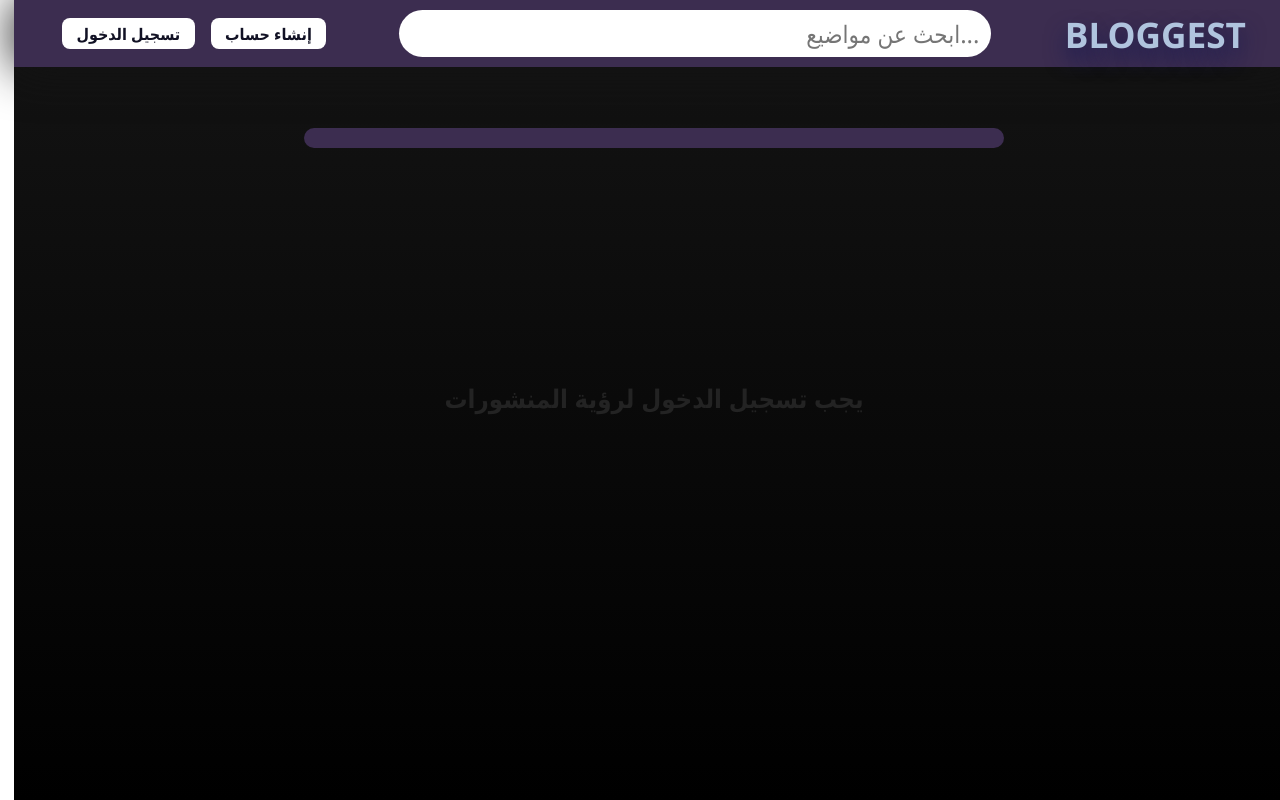
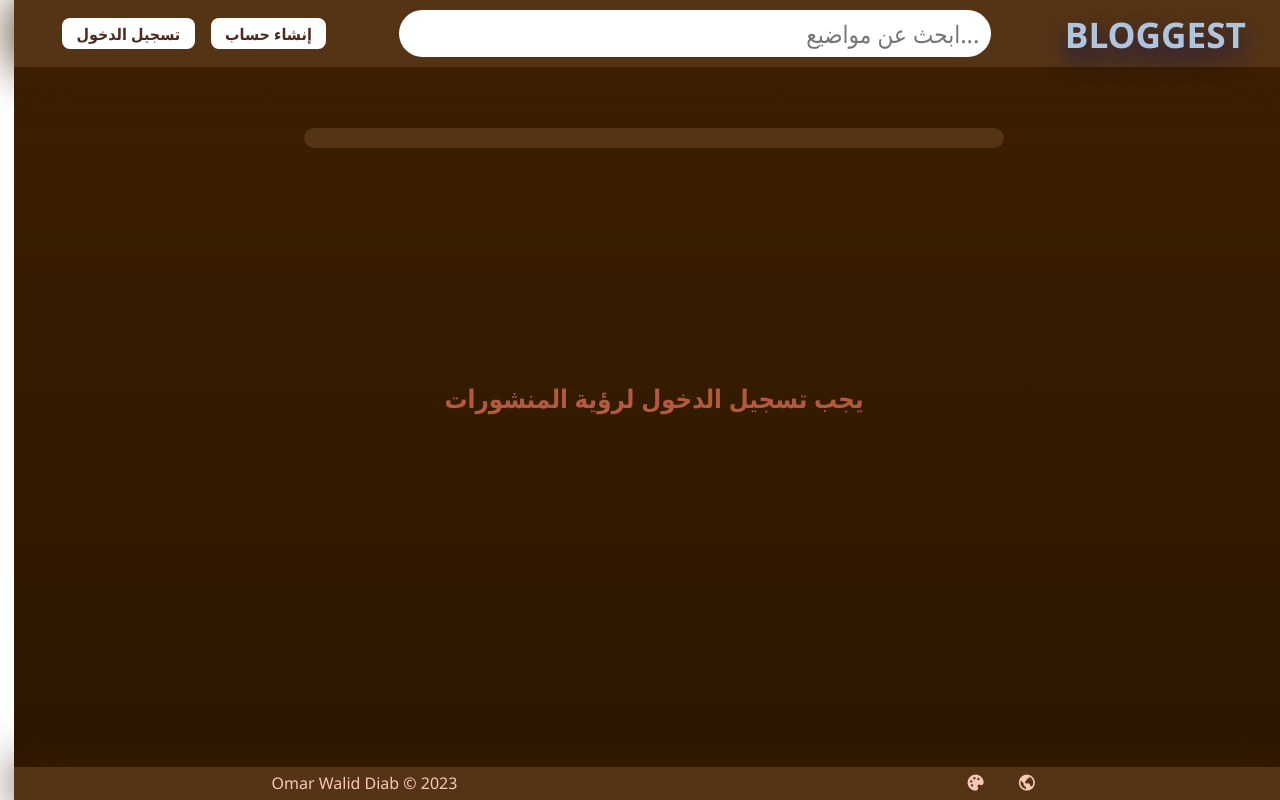
Before and after one commit to Omar-Walid-MD/React-Blog-App, a React (Create React App) app: page / in a window 1280 px wide. Built offline with nearby package versions, Linux system fonts and the light colour scheme; data requests are answered from the project's data file.

Commit message:
Added footer with language and theme settings

```diff
--- a/src/App.js
+++ b/src/App.js
@@ -60,11 +60,11 @@ function App()
 
     setCurrentUser(JSON.parse(localStorage.getItem("currentUser")));
 
-    console.log("reload");
+    let theme = localStorage.getItem("theme") || "hazelnut";
+    document.body.setAttribute("theme",theme);
+    // console.log("reload");
 
   },[navigate.pathname]);
-
-  document.body.setAttribute("theme","night");
 
   return (
     <Routes>
--- /dev/null
+++ b/src/Main Page/Footer.css
@@ -0,0 +1,128 @@
+.footer
+{
+    width: 100%;
+
+    background-color: var(--nav);
+    color: var(--txt-2);
+
+    font-size: 1em;
+
+    padding: 0.2em;
+
+    box-shadow: 0 0 3em var(--page-bg-1);
+
+    justify-content: space-around;
+
+    position: fixed;
+    bottom: 0;
+
+    z-index: 2;
+}
+.footer-settings
+{
+    gap: 2em;
+}
+.footer-button
+{
+    font-size: 1.2em;
+}
+
+.footer-dropdown
+{
+    background-color: var(--nav);
+
+    box-shadow: 0 0 1em rgba(0, 0, 0, 0.5);
+
+    border-radius: 1em;
+
+    padding: 0.5em;
+    gap: 0.5em;
+
+    transform: scaleY(0);
+    transform-origin: bottom;
+
+    transition: transform 0.2s ease-in-out;
+
+    position: absolute;
+    bottom: calc(100% + 0.5em);
+}
+
+.footer-checkbox:checked ~.footer-dropdown
+{
+    transform: scaleY(1);
+}
+
+.footer-lang-button
+{
+    background-color: transparent;
+    color: var(--txt);
+
+    font-size: 1.2em;
+    font-weight: 500;
+    text-decoration: none;
+
+    border: none; outline: none;
+
+    cursor: pointer;
+
+    transition: all 0.1s ease-in-out;
+}
+.footer-lang-button:hover
+{
+    color: var(--txt-2);
+    transform: scale(1.1);
+}
+
+.footer-theme-button
+{
+    width: 100%;
+
+    background-color: var(--bdy);
+    color: var(--txt-2);
+
+    font-size: 1.2em;
+
+    padding: 0.2em 0.5em;
+
+    border-radius: 0.5em;
+
+    box-shadow: 0 0 0.5em 0.2em rgba(0, 0, 0, 0.5);
+
+    border: 0.3em solid var(--nav);
+
+    cursor: pointer;
+
+    transition: all 0.1s ease-in-out;
+
+}
+.footer-theme-button:hover
+{
+    transform: scale(1.1);
+}
+
+
+    /* MEDIA QUERIES */
+
+@media (max-width:500px)
+{
+    .footer
+    {
+        font-size: 0.6em;
+    }
+}
+
+/* @media (max-width:350px)
+{
+    .footer
+    {
+        padding: 0.3rem 0.3rem;
+    }
+    .navbar-logo
+    {
+        font-size: 1.5em;
+    }
+    .navbar-notif-dropdown-container
+    {
+        font-size: 1em;
+    }
+} */
--- /dev/null
+++ b/src/Main Page/Footer.js
@@ -0,0 +1,42 @@
+import "./Footer.css";
+
+function Footer({setLanguage})
+{
+
+    function setTheme(event)
+    {
+        let theme = event.target.getAttribute("theme");
+        document.body.setAttribute("theme",theme);
+        localStorage.setItem("theme",theme);
+    }
+    return (
+        <footer className="footer flex-row">
+            <div className="footer-settings flex-row">
+                <div className="footer-menu flex-center">
+                    <input type="checkbox" className="footer-checkbox hidden-checkbox" id="footer-lang-checkbox"/>
+                    <label htmlFor="footer-lang-checkbox" className="footer-button"><i className='bx bx-world'></i></label>
+                    <div className="footer-dropdown flex-column">
+                        <button className="footer-lang-button" lang="en" onClick={function(){setLanguage("en")}}>English</button>
+                        <button className="footer-lang-button" lang="ar" onClick={function(){setLanguage("ar")}}>العربية</button>
+                    </div>
+                </div>
+                <div className="footer-menu flex-center">
+                    <input type="checkbox" className="footer-checkbox hidden-checkbox" id="footer-theme-checkbox"/>
+                    <label htmlFor="footer-theme-checkbox" className="footer-button"><i className='bx bxs-palette'></i></label>
+                    <div className="footer-dropdown flex-column">
+                        <button className="footer-theme-button" theme="basic" onClick={setTheme} >Basic</button>
+                        <button className="footer-theme-button" theme="platinum" onClick={setTheme} >Platinum</button>
+                        <button className="footer-theme-button" theme="hazelnut" onClick={setTheme} >Hazelnut</button>
+                        <button className="footer-theme-button" theme="ocean" onClick={setTheme} >Ocean</button>
+                        <button className="footer-theme-button" theme="night" onClick={setTheme} >Night</button>
+                    </div>
+                </div>
+            </div>
+            <div className="footer-credits flex-row">
+                Omar Walid Diab © 2023
+            </div>
+        </footer>
+    )
+}
+
+export default Footer;
--- a/src/Main Page/MainPage.css
+++ b/src/Main Page/MainPage.css
@@ -81,10 +81,9 @@ textarea
     -webkit-touch-callout: none;
 }
 
-
     /* THEMES */
 
-:root
+[theme="basic"]
 {
     --page-bg-1: rgb(199, 210, 224);
     --page-bg-2: rgb(135, 173, 223);
@@ -139,8 +138,8 @@ textarea
 
 [theme="hazelnut"]
 {
-    --page-bg-1: #262729;
-    --page-bg-2: #232425;
+    --page-bg-1: #3d2000;
+    --page-bg-2: #2b1600;
     --nav: #553416;
     --shade: #e7c1b5;
 
@@ -165,8 +164,8 @@ textarea
 
 [theme="ocean"]
 {
-    --page-bg-1: #102534;
-    --page-bg-2: #0e202c;
+    --page-bg-1: #1b3f57;
+    --page-bg-2: #122a3a;
     --nav: #3971a5;
     --shade: #7ea8cf;
 
@@ -249,8 +248,9 @@ textarea
     background-attachment: fixed;
 
     /* margin: auto; */
-    padding: 0em 1em;
-    padding-top: 8em;
+    padding: 8em 1em 4em 1em;
+    /* padding-top: 8em; */
+
     gap: 1em;
 
     align-items: flex-start;
--- a/src/Main Page/MainPage.js
+++ b/src/Main Page/MainPage.js
@@ -10,6 +10,7 @@ import i18next from "i18next";
 
 import './MainPage.css';
 import "../Submit Pages/WritePage.css";
+import Footer from "./Footer";
 
 function MainPage({posts, topics, currentUser, setCurrentUser})
 {
@@ -96,6 +97,12 @@ function MainPage({posts, topics, currentUser, setCurrentUser})
       });
     }
 
+    function setLanguage(lang)
+    {
+      i18next.changeLanguage(lang);
+      document.body.setAttribute("lng",lang);
+    }
+
     useEffect(()=>{
 
       window.scrollTo(0,0);
@@ -161,8 +168,8 @@ function MainPage({posts, topics, currentUser, setCurrentUser})
                 </div>
               </div>
             }
-
           </div>
+          <Footer setLanguage={setLanguage} />
         </div>
       );
 }
--- a/src/Main Page/Navbar.css
+++ b/src/Main Page/Navbar.css
@@ -238,12 +238,20 @@
     box-shadow: 0 0 2.5em rgba(0, 0, 0, 0.5);
 
     position: absolute;
-    top: calc(100% + 1em); left: -100%;
+    top: calc(100% + 1em);
 
     transform-origin: top;
     transform: scaleY(0);
 
     transition: transform 0.2s ease-in-out;
+}
+[lng="en"] .navbar-notif-dropdown-container
+{
+    right: -100%;
+}
+[lng="ar"] .navbar-notif-dropdown-container
+{
+    left: -100%;
 }
 .navbar-notif-dropdown-container[empty="true"]
 {
@@ -463,7 +471,7 @@
     box-shadow: 0 0 2.5em rgba(0, 0, 0, 0.5);
 
     position: absolute;
-    top: calc(100% + 1em); left: 0;
+    top: calc(100% + 1em);
 
     visibility: hidden;
 
@@ -472,6 +480,14 @@
 
     transition: all 0.2s ease-in-out;
 }
+[lng="en"] .navbar-profile-dropdown-container
+{
+    right: 0;
+}
+[lng="ar"] .navbar-profile-dropdown-container
+{
+    left: 0;
+}
 .navbar-profile-checkbox:checked ~.navbar-profile-dropdown-container
 {
     visibility: visible;
@@ -479,7 +495,6 @@
 }
 .navbar-profile-dropdown-profile-info
 {
-    /* width: 20em; */
     position: relative;
 }
 .navbar-profile-dropdown-profile-info > .avatar-container
--- a/src/i18n.js
+++ b/src/i18n.js
@@ -26,6 +26,5 @@ i18n
   });
 
 document.body.setAttribute("lng",i18n.language);
-console.log(i18n.language);
 
 export default i18n;
```
